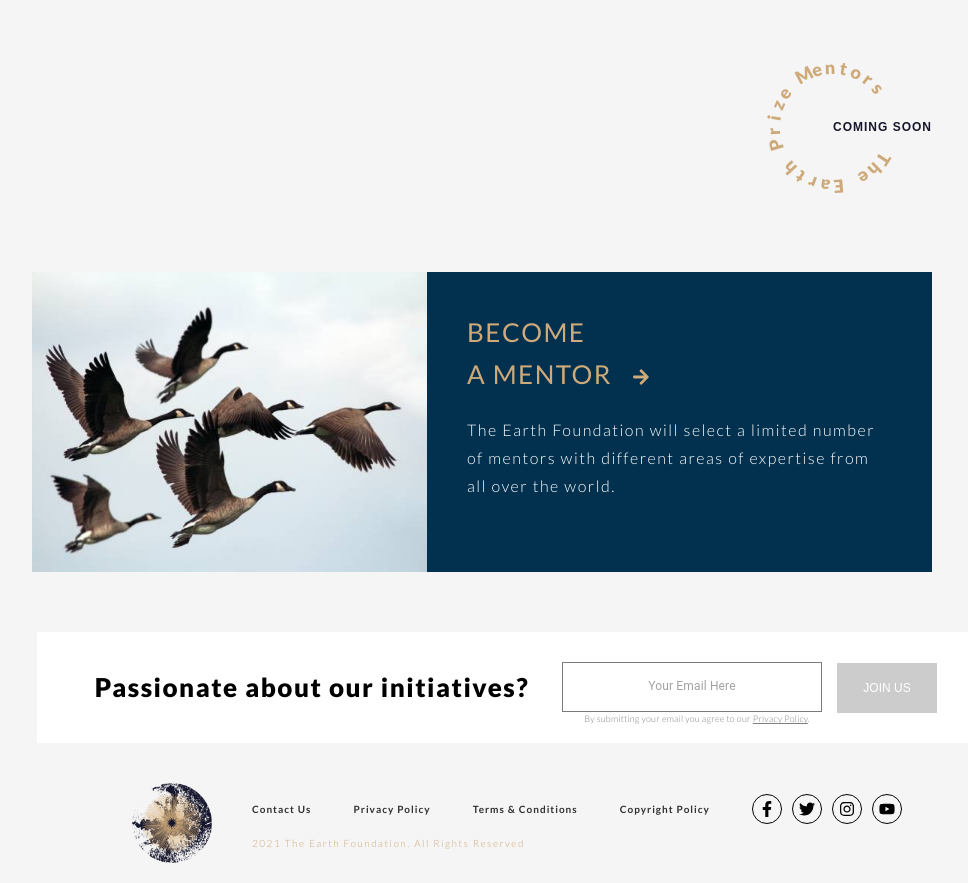
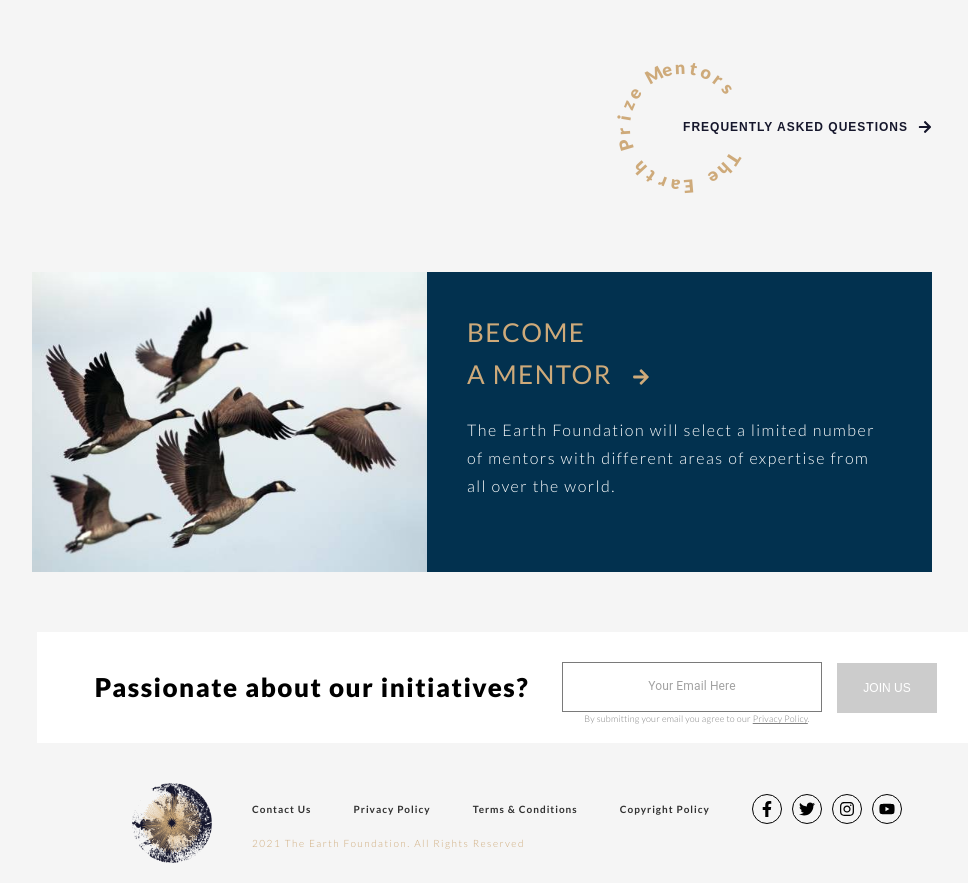
Before and after one commit to GaddMaster/earth-foundation, a Next.js app: page /mentors in a window 1280 px wide. Shown: the part 2625-3508 px from the top of the page, without its empty margins (158-1126 px from the left). Built offline with nearby package versions, Linux system fonts and the light colour scheme.

Commit message:
Made fixes

```diff
--- a/components/CircleTextLink.jsx
+++ b/components/CircleTextLink.jsx
@@ -37,7 +37,7 @@ const CircleTextLink = props => {
                     );
                 })}
             </div>
-            <button disabled={props.disabled} className = {styles.link}>
+            <button disabled={props.disabled} className = {styles.link} onClick={onClick}>
                 <span>{link}</span>
                 {!props.disabled && (
                   <FontAwesomeIcon icon = {faArrowRight} />
--- a/pages/earth-prize.jsx
+++ b/pages/earth-prize.jsx
@@ -87,7 +87,7 @@ const EarthPrize = () => {
                             <div className = {styles.desc}>
                                 <span>Registered teams will continue to work on their environmental sustainability ideas with the guidance of The Earth Prize mentors. They will then submit their Project Proposal describing their chosen solution, which could be a new idea with implementation potential or an already existing project, with local, national or global reach.</span>
                             </div>
-                            {/*<Link href = "/mentors">
+                            <Link href = "/mentors">
                                 <div className = {styles.link}>
                                     <div className = {styles.label}>
                                         <div className = {styles.line}>Find out more</div>
@@ -97,7 +97,7 @@ const EarthPrize = () => {
                                         <FontAwesomeIcon icon = {faArrowRight} />
                                     </div>
                                 </div>
-                            </Link>*/}
+                            </Link>
                         </div>
                     </div>
                     <div className = {`${styles.circle} ${styles.final}`}>
--- a/pages/faqs-mentors.jsx
+++ b/pages/faqs-mentors.jsx
@@ -54,12 +54,12 @@ const FAQSEarthPrize = () => {
                     {isMobile
                       ? (
                         <p className={styles.subtitle}>
-                            Frequently Asked Questions on <br /> The Earth Prize Mentorship Program
+                            The Earth Prize Mentors Frequently Asked Questions
                         </p>
                       )
                       : (
                         <p className={styles.subtitle}>
-                            Frequently Asked Questions on <br /> The Earth Prize Mentorship Program
+                            The Earth Prize Mentors <br /> Frequently Asked Questions
                         </p>
                       )
                     }
--- a/pages/mentors.jsx
+++ b/pages/mentors.jsx
@@ -16,8 +16,10 @@ import SlideSocials from 'components/SlideSocials';
 import React, {useState} from 'react';
 import {useMediaQuery} from 'react-responsive';
 import Head from 'next/head';
+import {useRouter} from 'next/router';
 
 const Mentors = () => {
+    const router = useRouter();
     const isMobile = useMediaQuery({
         query: `(max-width: 600px)`,
     });
@@ -95,10 +97,9 @@ const Mentors = () => {
 
                 <CircleTextLink
                     text = "The Earth Prize Mentors"
-                    link = "Coming soon"
-                    disabled
+                    link = "Frequently Asked Questions"
                     radius = {60}
-                    onClick = {() => console.log("CLICKED")}
+                    onClick = {() => router.push("/faqs-mentors")}
                     justify = "flex-end" />
 
                 <br />
--- a/styles/earth.prize.module.scss
+++ b/styles/earth.prize.module.scss
@@ -45,7 +45,7 @@
                 height: 100%;
                 position: absolute;
                 top: 0px;
-                padding: 20px 40px 40px 40px;
+                padding: 20px 40px 30px 40px;
                 text-align: center;
                 .index {
                     color: $gold;
--- a/styles/point.blurp.left.module.scss
+++ b/styles/point.blurp.left.module.scss
@@ -7,7 +7,7 @@
     justify-content: flex-start;
     flex-direction: column;
     padding: 0px 40px 0px 80px;
-    margin: 0px 0px 0px 0px;
+    margin: 0px 0px 15px 0px;
     position: relative;
     min-height: 68px;
     @media (min-width: $breakpoint) { padding: 0px 40px 0px 120px;         margin: 0px 0px 40px 0px;
--- a/styles/point.blurp.right.module.scss
+++ b/styles/point.blurp.right.module.scss
@@ -6,7 +6,7 @@
     display: flex;
     flex-direction: column;
     padding: 0px 40px 0px 80px;
-    margin: 0px 0px 0px 0px;
+    margin: 0px 0px 15px 0px;
     position: relative;
     min-height: 68px;
     @media (min-width: $breakpoint) {
```
